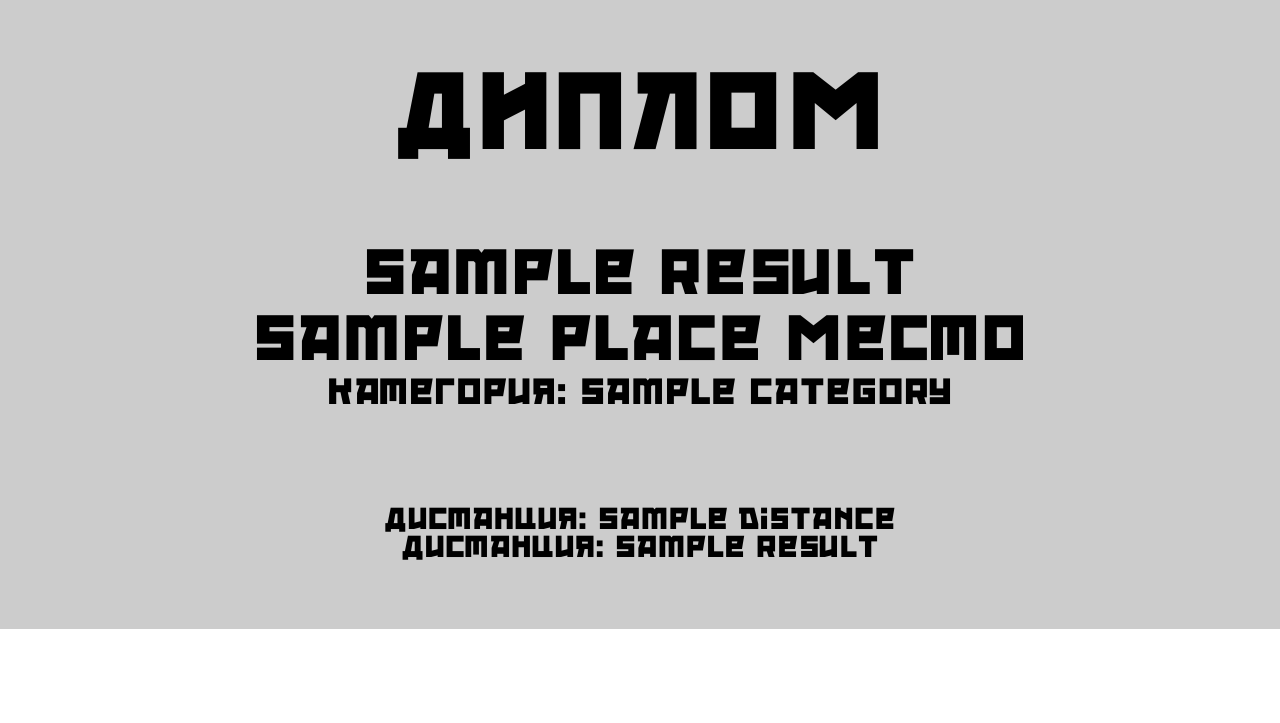
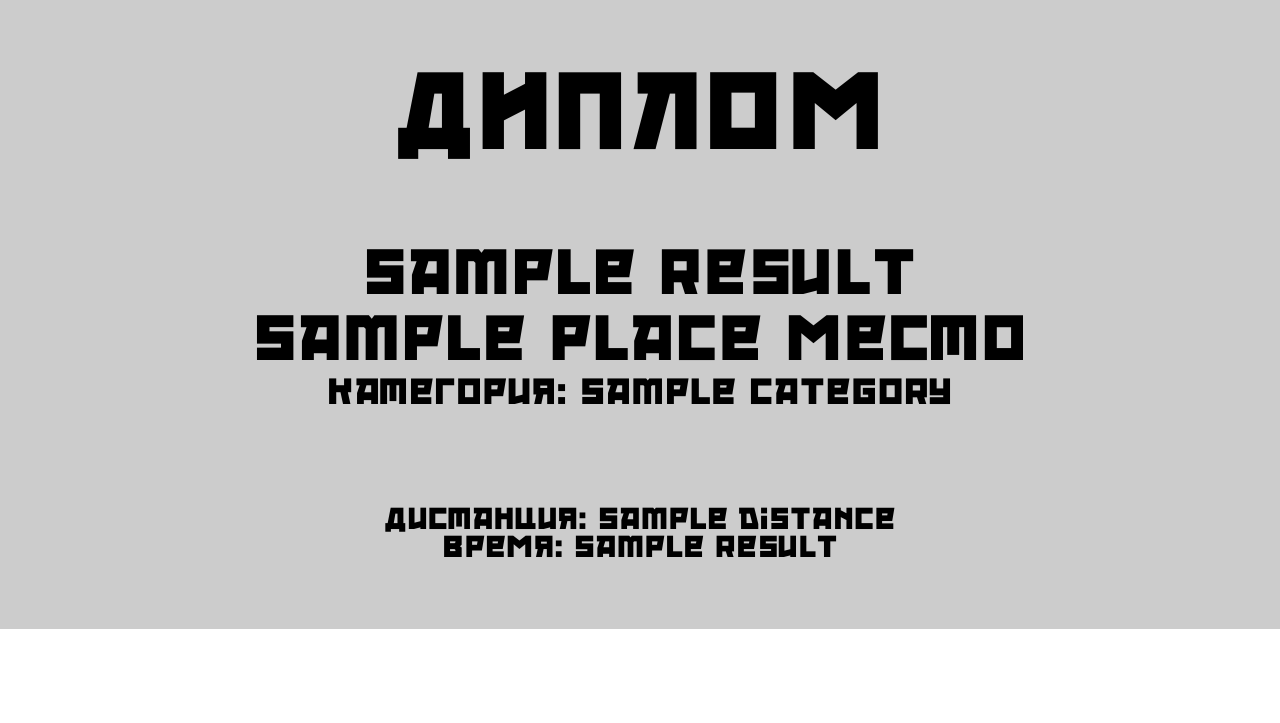
Before and after one commit to Raccoonrider/diploma-generator, a Flask app: template src/templates/triathlon/diploma.html in a window 1280 px wide. Shown: the part 447-1170 px from the top of the page. Run offline with Flask 3, Linux system fonts and the light colour scheme; the template is opened without the code that fills it: most values are stand-ins (such as "Sample title", 1, 10 or a date in 2020); parts of the project's set-up code (start-up, migrations or seed data) failed here and were passed over.

Commit message:
Update template

```diff
--- a/src/templates/triathlon/diploma.html
+++ b/src/templates/triathlon/diploma.html
@@ -22,7 +22,7 @@
         <h3 class="category">Категория: {{ result.category }}</h3>
         <p></p>
         <p>Дистанция: {{ result.distance}}</p>
-        <p>Дистанция: {{ result.result }}</p>
+        <p>Время: {{ result.result }}</p>
     </div>
     <footer>
         <img class="logo-bottom" src="https://brevet.omskvelo.ru/diploma/static/triathlon/img/3omsk.png">
```
